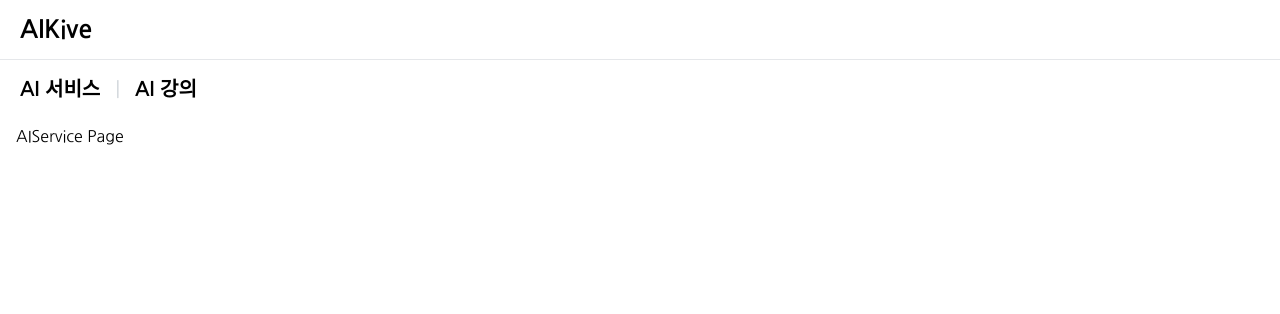
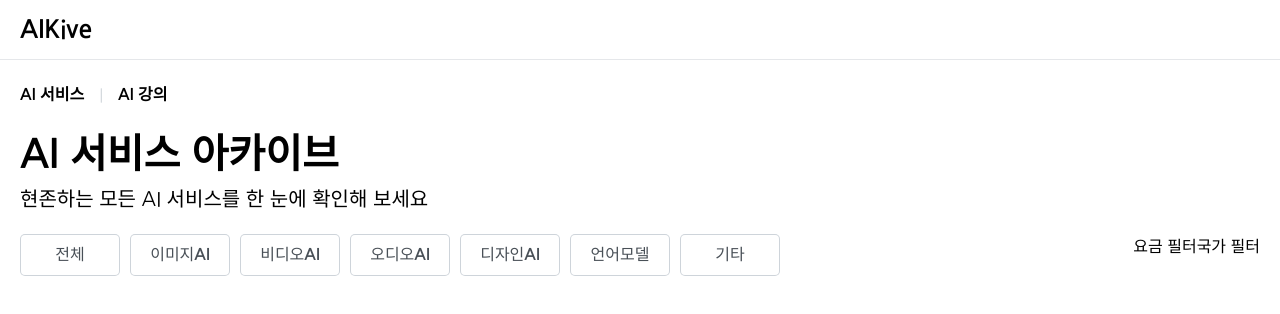
Before and after one commit to huckjoo/AIKive, a React (Vite) app: page / in a window 1280 px wide. Shown: the top 314 px of the page. Built offline with nearby package versions, Linux system fonts and the light colour scheme.

Commit message:
feat: 필터 버튼 마크업 작성

```diff
--- a/src/components/Header/Header.module.css
+++ b/src/components/Header/Header.module.css
@@ -28,11 +28,14 @@
   font-weight: normal;
 }
 .filterContainer {
-  font-size: 20px;
+  font-size: 16px;
   margin-left: 16px;
   margin-top: 10px;
   padding: 4px;
   font-weight: 600;
   position: fixed;
-  height: 60px;
+  height: 50px;
+  display: flex;
+  justify-content: center;
+  align-items: center;
 }
--- a/src/pages/AIServicePage/AIServicePage.module.css
+++ b/src/pages/AIServicePage/AIServicePage.module.css
@@ -1,5 +1,27 @@
 .container {
   padding: 4px;
-  padding-left: 16px;
-  padding-right: 16px;
+  padding-left: 20px;
+  padding-right: 20px;
 }
+.title {
+  font-size: 40px;
+  font-weight: 700;
+}
+.subtitle {
+  font-size: 20px;
+}
+.filterContainer {
+  margin-top: 20px;
+  display: flex;
+  justify-content: space-between;
+}
+.filterButton {
+  box-shadow: inset 0 0 0 1px #ced4da;
+  color: #495057;
+  width: 100px;
+  height: 42px;
+  margin-right: 10px;
+  font-size: 16px;
+  font-weight: 550;
+  border-radius: 5px;
+}
--- a/src/pages/AIServicePage/AIServicePage.tsx
+++ b/src/pages/AIServicePage/AIServicePage.tsx
@@ -1,7 +1,37 @@
 import styles from '@/pages/AIServicePage/AIServicePage.module.css';
 
 const AIServicePage = () => {
-  return <div className={styles.container}>AIService Page</div>;
+  const serviceFilter = [
+    '전체',
+    '이미지AI',
+    '비디오AI',
+    '오디오AI',
+    '디자인AI',
+    '언어모델',
+    '기타',
+  ];
+  return (
+    <div className={styles.container}>
+      {/** TODO: 컴포넌트로 분리 */}
+      <h1 className={styles.title}>AI 서비스 아카이브</h1>
+      <h3 className={styles.subtitle}>
+        현존하는 모든 AI 서비스를 한 눈에 확인해 보세요
+      </h3>
+      <div className={styles.filterContainer}>
+        <div className={styles.serviceFilter}>
+          {serviceFilter.map((filterName) => {
+            return (
+              <button className={styles.filterButton}>{filterName}</button>
+            );
+          })}
+        </div>
+        <div>
+          <button>요금 필터</button>
+          <button>국가 필터</button>
+        </div>
+      </div>
+    </div>
+  );
 };
 
 export default AIServicePage;
```
